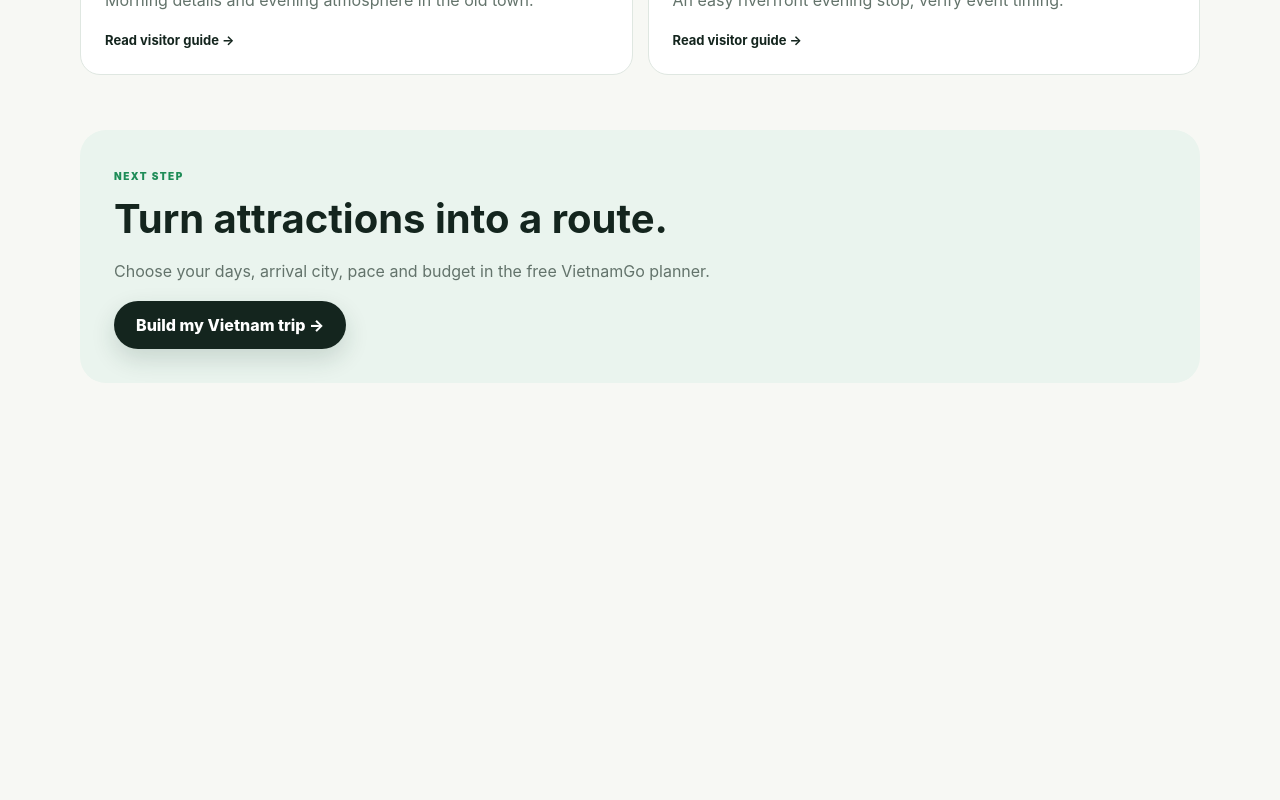
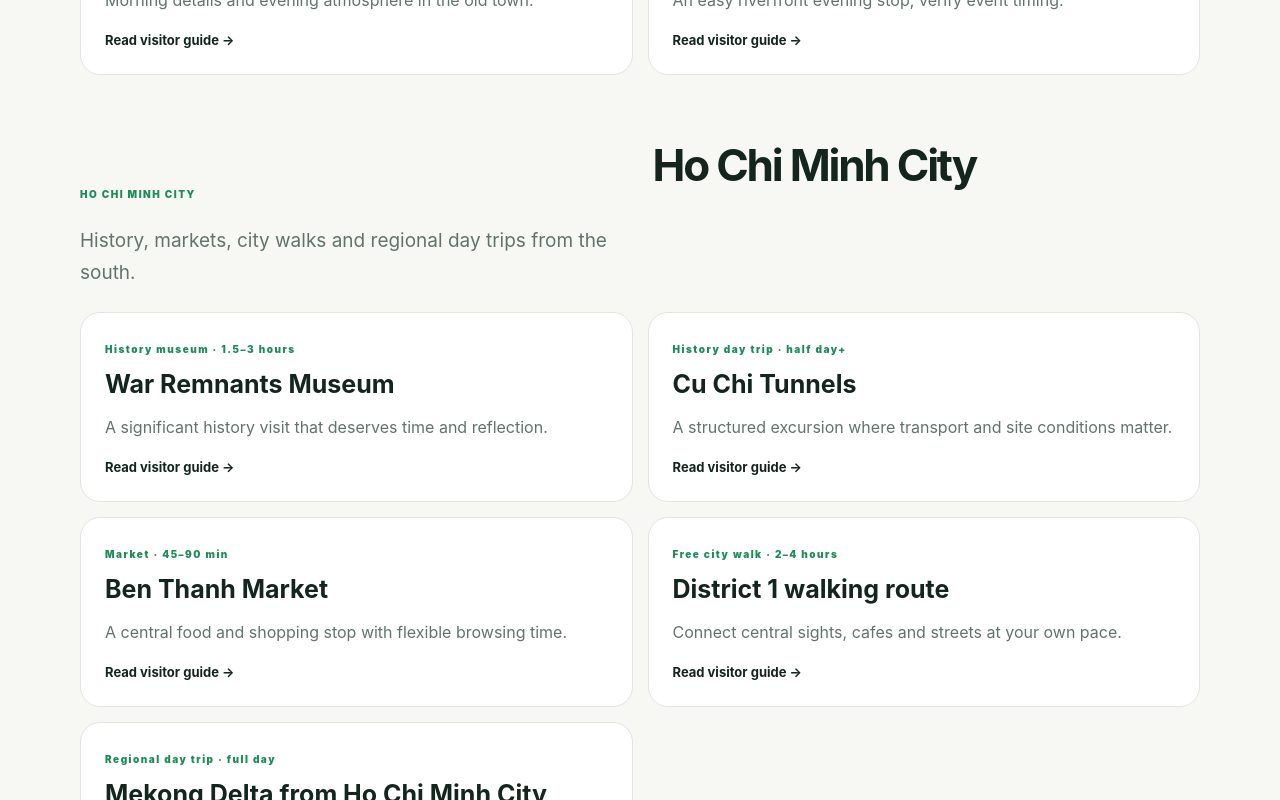
Before and after one commit to doctordat/Bayre-ai, a Next.js app: page /en/attractions in a window 1280 px wide. Shown: the part 1920-2720 px from the top of the page. Before the commit the page ends 2393 px from the top, so only its background shows below. Built offline with nearby package versions, Linux system fonts and the light colour scheme; no server answers.

Commit message:
Add Ho Chi Minh City attraction cluster

```diff
--- a/app/en/attractions/[slug]/page.tsx
+++ b/app/en/attractions/[slug]/page.tsx
@@ -13,6 +13,11 @@ const attractions = {
   'ba-na-hills': { name: 'Ba Na Hills', city: 'Da Nang', type: 'TICKETED DAY TRIP', intro: 'Ba Na Hills is a large mountain attraction known for its cable-car approach and Golden Bridge. It is a planned day trip, not a quick city-center stop.', best: 'Best for visitors who want a structured attraction day and do not mind a longer transfer from Da Nang or Hoi An.', time: 'Reserve most of a day including transport, queues and weather variability.', ticket: 'Ticket types, operating conditions and inclusions can change. Check official current ticket and operating information before purchase; VietnamGo does not publish an unverified price.', how: 'Check the forecast, confirm the ticket conditions and transport pickup, then leave buffer rather than pairing it with too many fixed-time activities.', nearby: [{ href: '/en/da-nang-hoi-an', label: 'Da Nang & Hoi An guide' }, { href: '/en/attractions/my-khe-beach', label: 'Plan beach downtime' }], faq: 'Should I book Ba Na Hills in advance? Check current official availability and weather policy first; book only after confirming what the ticket includes.' },
   'hoi-an-ancient-town': { name: 'Hoi An Ancient Town', city: 'Hoi An', type: 'HERITAGE VISIT', intro: 'Hoi An Ancient Town is best experienced as an evening-and-morning walk through heritage streets, riverside lanes, food stalls and craft shops.', best: 'Best for travelers who value atmosphere, architecture, food and an unhurried central Vietnam stop.', time: 'Allow 2–4 hours, or return across two visits to avoid rushing.', ticket: 'Heritage access/checkpoint rules and included sites can change. Check current official visitor guidance before visiting.', how: 'Go earlier for a calmer walk, return after dark for the atmosphere, and keep cycling/river activities as separate choices rather than packing everything together.', nearby: [{ href: '/en/da-nang-hoi-an', label: 'Da Nang & Hoi An guide' }, { href: '/en/attractions/my-khe-beach', label: 'Pair with My Khe Beach' }], faq: 'Is Hoi An Ancient Town only worth visiting at night? No. Morning is calmer for details and photos; evening adds lanterns, food and riverside atmosphere.' },
   'dragon-bridge-da-nang': { name: 'Dragon Bridge', city: 'Da Nang', type: 'RIVERFRONT LANDMARK', intro: 'Dragon Bridge is an easy Da Nang evening stop for riverfront views, city lights and a short walk that fits around dinner or beach time.', best: 'Best for short stays, families and travelers who want a low-effort evening landmark.', time: 'Allow 30–90 minutes, longer if combining it with the riverfront.', ticket: 'The bridge and public riverfront viewing areas are generally free; special events and nearby venues may differ.', how: 'Check the current official event schedule before planning around a show, then arrive early enough to choose a safe viewing position and exit route.', nearby: [{ href: '/en/da-nang-hoi-an', label: 'Da Nang & Hoi An guide' }, { href: '/en/attractions/my-khe-beach', label: 'My Khe Beach guide' }], faq: 'Do I need a ticket to see Dragon Bridge? No for the public bridge/riverfront area; verify any special event or venue separately.' },
+  'war-remnants-museum': { name: 'War Remnants Museum', city: 'Ho Chi Minh City', type: 'HISTORY & MUSEUM', intro: 'War Remnants Museum is one of Ho Chi Minh City’s most significant history visits, and it deserves time for reflection rather than a rushed checklist stop.', best: 'Best for travelers interested in modern Vietnamese history, photography and context for the city.', time: 'Allow 1.5–3 hours depending on your pace and interest.', ticket: 'Admission rules, prices and opening information can change. Check the museum’s current official visitor information before going.', how: 'Visit earlier in the day and pair it with nearby central sights only if you have enough time for the museum itself.', nearby: [{ href: '/en/ho-chi-minh-city', label: 'Ho Chi Minh City guide' }, { href: '/en/attractions/ben-thanh-market', label: 'Ben Thanh Market guide' }], faq: 'Is the museum suitable for everyone? The subject matter is serious and some exhibits may be emotionally difficult; choose your timing and companions thoughtfully.' },
+  'cu-chi-tunnels': { name: 'Cu Chi Tunnels', city: 'Ho Chi Minh City', type: 'HISTORY DAY TRIP', intro: 'Cu Chi Tunnels is a history-focused excursion outside central Ho Chi Minh City where transport time and site conditions matter as much as the attraction itself.', best: 'Best for travelers who want a structured historical day trip and can handle uneven, confined or outdoor conditions.', time: 'Reserve at least half a day including travel, and more for a slower tour.', ticket: 'Site admission, tour inclusions and transport arrangements vary. Check the current official site or reputable tour details before paying.', how: 'Compare the pickup point, return timing, group size and accessibility notes. Leave buffer before an evening flight or fixed activity.', nearby: [{ href: '/en/ho-chi-minh-city', label: 'Ho Chi Minh City guide' }, { href: '/en/getting-around-vietnam', label: 'Getting around Vietnam' }], faq: 'Can I combine Cu Chi Tunnels with other sights? It is usually better treated as a half-day or longer plan rather than squeezed between central-city appointments.' },
+  'ben-thanh-market': { name: 'Ben Thanh Market', city: 'Ho Chi Minh City', type: 'MARKET & CITY LIFE', intro: 'Ben Thanh Market is a compact way to experience central Ho Chi Minh City’s food, shopping and visitor energy, with more value in the atmosphere than a must-buy list.', best: 'Best for first-time visitors, food curiosity and travelers building a central District 1 walking day.', time: 'Allow 45–90 minutes, or longer if you eat and browse slowly.', ticket: 'The market is generally a public shopping and food venue; individual products, food stalls and nearby attractions have their own prices and conditions.', how: 'Go with a clear budget, keep belongings secure and compare items before buying. Pair it with a walking route rather than making it the only city activity.', nearby: [{ href: '/en/ho-chi-minh-city', label: 'Ho Chi Minh City guide' }, { href: '/en/attractions/district-1-walking-route', label: 'District 1 walking route' }], faq: 'Should I shop at Ben Thanh Market? Visit for the atmosphere and variety, then buy only after checking quality, price and whether you actually want to carry it.' },
+  'district-1-walking-route': { name: 'District 1 walking route', city: 'Ho Chi Minh City', type: 'SELF-GUIDED CITY WALK', intro: 'A flexible District 1 walking route connects central landmarks, cafes, markets and historic streets without requiring a full-day tour booking.', best: 'Best for first-time visitors, short stays and travelers who want to explore at their own pace.', time: 'Allow 2–4 hours with stops, meals and weather breaks.', ticket: 'Public streets and viewpoints are free; museums, towers, cafés and special venues along the route may charge separately.', how: 'Start earlier or later in the day to manage heat, carry water and use safe crossings. Keep the route flexible rather than promising every stop in one walk.', nearby: [{ href: '/en/ho-chi-minh-city', label: 'Ho Chi Minh City guide' }, { href: '/en/attractions/ben-thanh-market', label: 'Ben Thanh Market guide' }], faq: 'Is District 1 walkable? Many central sights can be connected on foot, but traffic, heat and crossing conditions mean you should plan breaks and use rides when needed.' },
+  'mekong-delta-from-ho-chi-minh-city': { name: 'Mekong Delta from Ho Chi Minh City', city: 'Ho Chi Minh City', type: 'REGIONAL DAY TRIP', intro: 'A Mekong Delta trip adds riverside landscapes and rural experiences to a Ho Chi Minh City stay, but the right tour depends on how much transit and structure you prefer.', best: 'Best for travelers with an extra day who want a guided regional experience beyond the city.', time: 'Reserve a full day for most organized day-trip formats; longer options may suit slower travelers.', ticket: 'Tour inclusions, boat arrangements, meals and pickup locations vary by operator. Check the current itinerary and cancellation terms before booking.', how: 'Compare actual time on the water with total road time, confirm hotel pickup and avoid scheduling it immediately before an international flight.', nearby: [{ href: '/en/ho-chi-minh-city', label: 'Ho Chi Minh City guide' }, { href: '/en/getting-around-vietnam', label: 'Getting around Vietnam' }], faq: 'Is the Mekong Delta worth a day trip? It can be a good use of an extra day, but compare the travel time and included experiences with your own pace before booking.' },
 } as const;
 
 export function generateStaticParams() { return Object.keys(attractions).map((slug) => ({ slug })); }
--- a/app/en/attractions/page.tsx
+++ b/app/en/attractions/page.tsx
@@ -1,6 +1,6 @@
 import type { Metadata } from 'next';
 
-export const metadata: Metadata = { title: 'Vietnam Attractions & Things to Do', description: 'Plan Vietnam attractions by city, time and ticket needs: Hanoi, Da Nang and Hoi An visitor guides for first-time travelers.', alternates: { canonical: '/en/attractions' } };
+export const metadata: Metadata = { title: 'Vietnam Attractions & Things to Do', description: 'Plan Vietnam attractions by city, time and ticket needs: Hanoi, Da Nang, Hoi An and Ho Chi Minh City visitor guides for first-time travelers.', alternates: { canonical: '/en/attractions' } };
 
 const groups = [
   { city: 'Hanoi', intro: 'Compact city landmarks, history and walkable neighborhoods.', items: [
@@ -17,6 +17,13 @@ const groups = [
     ['Hoi An Ancient Town', '/en/attractions/hoi-an-ancient-town', 'Heritage visit · 2–4 hours', 'Morning details and evening atmosphere in the old town.'],
     ['Dragon Bridge', '/en/attractions/dragon-bridge-da-nang', 'Free landmark · 30–90 min', 'An easy riverfront evening stop; verify event timing.'],
   ] },
+  { city: 'Ho Chi Minh City', intro: 'History, markets, city walks and regional day trips from the south.', items: [
+    ['War Remnants Museum', '/en/attractions/war-remnants-museum', 'History museum · 1.5–3 hours', 'A significant history visit that deserves time and reflection.'],
+    ['Cu Chi Tunnels', '/en/attractions/cu-chi-tunnels', 'History day trip · half day+', 'A structured excursion where transport and site conditions matter.'],
+    ['Ben Thanh Market', '/en/attractions/ben-thanh-market', 'Market · 45–90 min', 'A central food and shopping stop with flexible browsing time.'],
+    ['District 1 walking route', '/en/attractions/district-1-walking-route', 'Free city walk · 2–4 hours', 'Connect central sights, cafes and streets at your own pace.'],
+    ['Mekong Delta from Ho Chi Minh City', '/en/attractions/mekong-delta-from-ho-chi-minh-city', 'Regional day trip · full day', 'Compare road time, boat time and tour inclusions before booking.'],
+  ] },
 ];
 
 export default function AttractionsPage() { return <main className="attractionsHub shell"><a className="brand" href="/">VietnamGo<span>.</span></a><header><span className="kicker">ATTRACTIONS BY CITY</span><h1>Know what is worth adding to your Vietnam route.</h1><p>Use practical visitor guides to decide what to see, how long to allow, whether tickets matter and where each attraction fits in your itinerary.</p></header>{groups.map(group => <section key={group.city}><div className="hubHeading"><span className="kicker">{group.city.toUpperCase()}</span><h2>{group.city}</h2><p>{group.intro}</p></div><div className="attractionCards">{group.items.map(([name,href,meta,desc]) => <a className="attractionCard" href={href} key={href}><span className="kicker">{meta}</span><h3>{name}</h3><p>{desc}</p><strong>Read visitor guide →</strong></a>)}</div></section>)}<section className="hubCta"><span className="kicker">NEXT STEP</span><h2>Turn attractions into a route.</h2><p>Choose your days, arrival city, pace and budget in the free VietnamGo planner.</p><a className="primary" href="/#planner">Build my Vietnam trip →</a></section></main>; }
--- a/app/sitemap.ts
+++ b/app/sitemap.ts
@@ -31,6 +31,11 @@ export default function sitemap(): MetadataRoute.Sitemap {
     { path: '/en/attractions/ba-na-hills', priority: 0.75, frequency: 'monthly' as const },
     { path: '/en/attractions/hoi-an-ancient-town', priority: 0.75, frequency: 'monthly' as const },
     { path: '/en/attractions/dragon-bridge-da-nang', priority: 0.75, frequency: 'monthly' as const },
+    { path: '/en/attractions/war-remnants-museum', priority: 0.75, frequency: 'monthly' as const },
+    { path: '/en/attractions/cu-chi-tunnels', priority: 0.75, frequency: 'monthly' as const },
+    { path: '/en/attractions/ben-thanh-market', priority: 0.75, frequency: 'monthly' as const },
+    { path: '/en/attractions/district-1-walking-route', priority: 0.75, frequency: 'monthly' as const },
+    { path: '/en/attractions/mekong-delta-from-ho-chi-minh-city', priority: 0.75, frequency: 'monthly' as const },
   ];
 
   return pages.map(({ path, priority, frequency }) => ({
```
Also changed, not shown: 1 other file (tests, documents, lock files or other folders).
